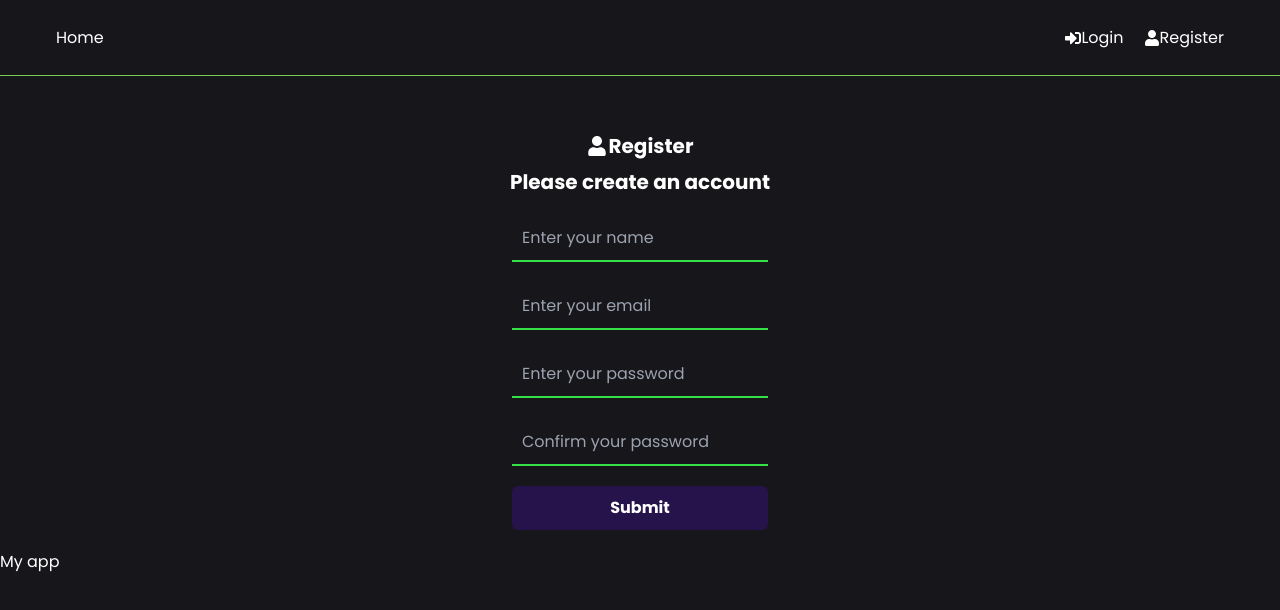
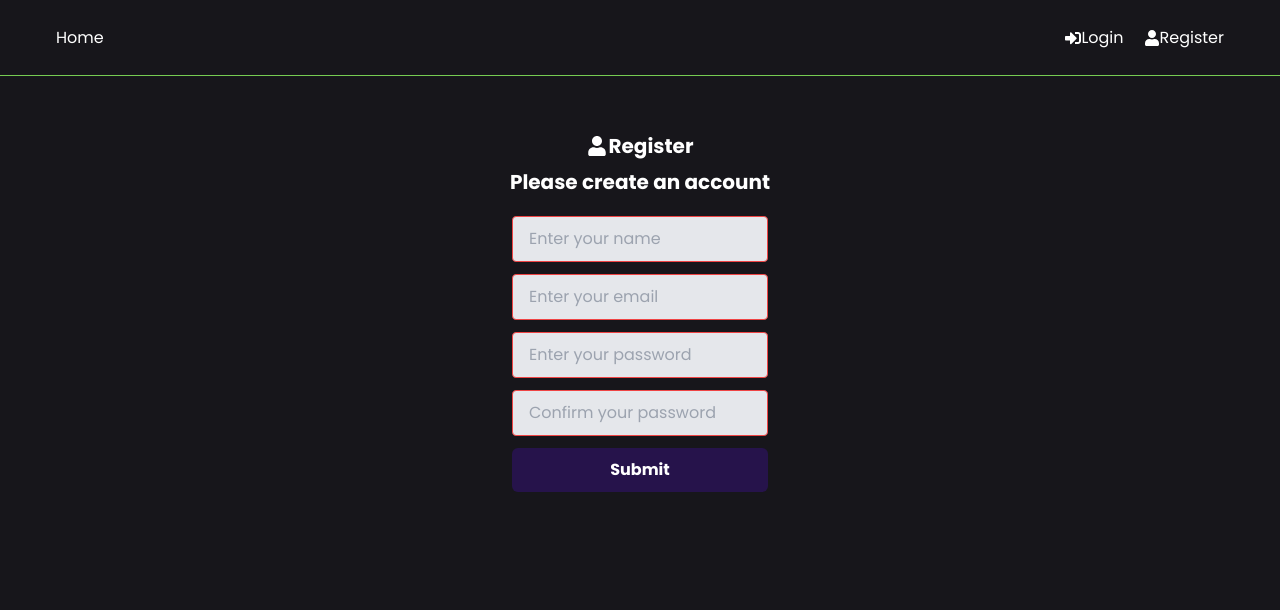
Before and after one commit to amboton1/torrent-collection, a React (Create React App) app in the folder frontend/: page /register in a window 1280 px wide. Shown: the top 610 px of the page. Built offline with nearby package versions, Linux system fonts and the light colour scheme.

Commit message:
Register form hookup

```diff
--- a/frontend/src/App.js
+++ b/frontend/src/App.js
@@ -1,6 +1,8 @@
 import { BrowserRouter as Router, Routes, Route } from 'react-router-dom';
 import Header from './components/Header';
 import Dashboard from './pages/Dashboard';
+import { ToastContainer } from 'react-toastify';
+import 'react-toastify/dist/ReactToastify.css';
 import Login from './pages/Login';
 import Register from './pages/Register';
 
@@ -16,8 +18,8 @@ function App() {
             <Route path='/register' element={<Register />} />
           </Routes>
         </div>
-        <h1>My app</h1>
       </Router>
+      <ToastContainer />
     </>
   );
 }
--- /dev/null
+++ b/frontend/src/components/Spinner.jsx
@@ -0,0 +1,9 @@
+const Spinner = () => {
+  return (
+    <svg role="status" class="inline mr-2 w-10 h-10 text-gray-200 animate-spin dark:text-gray-600 fill-blue-600" viewBox="0 0 100 101" fill="none" xmlns="http://www.w3.org/2000/svg">
+        <path d="M100 50.5908C100 78.2051 77.6142 100.591 50 100.591C22.3858 100.591 0 78.2051 0 50.5908C0 22.9766 22.3858 0.59082 50 0.59082C77.6142 0.59082 100 22.9766 100 50.5908ZM9.08144 50.5908C9.08144 73.1895 27.4013 91.5094 50 91.5094C72.5987 91.5094 90.9186 73.1895 90.9186 50.5908C90.9186 27.9921 72.5987 9.67226 50 9.67226C27.4013 9.67226 9.08144 27.9921 9.08144 50.5908Z" fill="currentColor"/>
+        <path d="M93.9676 39.0409C96.393 38.4038 97.8624 35.9116 97.0079 33.5539C95.2932 28.8227 92.871 24.3692 89.8167 20.348C85.8452 15.1192 80.8826 10.7238 75.2124 7.41289C69.5422 4.10194 63.2754 1.94025 56.7698 1.05124C51.7666 0.367541 46.6976 0.446843 41.7345 1.27873C39.2613 1.69328 37.813 4.19778 38.4501 6.62326C39.0873 9.04874 41.5694 10.4717 44.0505 10.1071C47.8511 9.54855 51.7191 9.52689 55.5402 10.0491C60.8642 10.7766 65.9928 12.5457 70.6331 15.2552C75.2735 17.9648 79.3347 21.5619 82.5849 25.841C84.9175 28.9121 86.7997 32.2913 88.1811 35.8758C89.083 38.2158 91.5421 39.6781 93.9676 39.0409Z" fill="currentFill"/>
+    </svg>
+  )
+}
+export default Spinner
--- a/frontend/src/features/auth/authSlice.js
+++ b/frontend/src/features/auth/authSlice.js
@@ -1,3 +1,5 @@
+/* eslint-disable no-unused-expressions */
+
 import { createSlice, createAsyncThunk } from "@reduxjs/toolkit";
 import authService from "./authService";
 
@@ -36,7 +38,7 @@ export const authSlice = createSlice({
             .addCase(register.pending, (state) => {
                 state.isLoading = true
             })
-            .addCase(register.fulfilled, (state, user) => {
+            .addCase(register.fulfilled, (state, action) => {
                 state.isLoading = false,
                 state.isSuccess = true,
                 state.user = action.payload
--- a/frontend/src/index.css
+++ b/frontend/src/index.css
@@ -16,11 +16,3 @@ body {
     background-color: #17161b;
     color: white;
 }
-
-input:-webkit-autofill,
-input:-webkit-autofill:hover,
-input:-webkit-autofill:focus,
-input:-webkit-autofill:active {
-    background-color: transparent;
-    -webkit-background-clip: text !important;
-}
--- a/frontend/src/pages/Register.jsx
+++ b/frontend/src/pages/Register.jsx
@@ -1,5 +1,10 @@
-import { useState } from "react"
+import { useEffect, useState } from "react"
+import { useSelector, useDispatch } from "react-redux"
+import { useNavigate } from 'react-router-dom'
+import { toast } from 'react-toastify'
 import { FaUser } from 'react-icons/fa'
+import { register, reset } from '../features/auth/authSlice'
+import Spinner from "../components/Spinner"
 
 const Register = () => {
   const [formData, setFormData] = useState({
@@ -11,6 +16,24 @@ const Register = () => {
 
   const {name, email, password, confirmedPassword} = formData;
 
+  const navigate = useNavigate();
+  const dispatch = useDispatch();
+
+  const { user, isLoading, isError, isSuccess, message } = useSelector((state) => state.auth);
+
+  useEffect(() => {
+    if (isError) {
+      toast.error(message)
+    }
+
+    if (isSuccess || user) {
+      navigate('/')
+    }
+
+    dispatch(reset())
+
+  }, [user, isError, isSuccess, message, isLoading, dispatch, navigate])
+
   const onChangeHandler = (event) => {
     setFormData((prevState) => ({
       ...prevState,
@@ -20,7 +43,22 @@ const Register = () => {
 
   const onSubmit = (e) => {
     e.preventDefault()
-    console.log(formData)
+
+    if (password !== confirmedPassword) {
+      toast.error('Passwords do not match');
+    } else {
+      const userData = {
+        name,
+        email,
+        password
+      }
+
+      dispatch(register(userData))
+    }
+  }
+
+  if (isLoading) {
+    return <Spinner />
   }
 
   return <>
@@ -34,16 +72,16 @@ const Register = () => {
     <section className="md:w-2/5 sm:w-full lg:w-1/5 m-0 mx-auto">
       <form autoComplete="off" onSubmit={onSubmit}>
         <div className="mb-2.5 form-group">
-          <input type="text" className="rounded-none border-0 border-b-2 mb-3 border-b-[#35df47] w-full p-2.5 bg-transparent	outline-0" name="name" id="name" onChange={onChangeHandler} value={name} placeholder="Enter your name" />
+          <input type="text" className="appearance-none block w-full bg-gray-200 text-gray-700 border border-red-500 rounded py-3 px-4 mb-3 leading-tight focus:outline-none focus:bg-white" name="name" id="name" onChange={onChangeHandler} value={name} placeholder="Enter your name" />
         </div>
         <div className="mb-2.5 form-group">
-          <input type="email" className="rounded-none border-0 border-b-2 mb-3 border-b-[#35df47] w-full p-2.5 bg-transparent	outline-0" name="email" autoComplete="off" id="email" onChange={onChangeHandler} value={email} placeholder="Enter your email" />
+          <input type="email" className="appearance-none block w-full bg-gray-200 text-gray-700 border border-red-500 rounded py-3 px-4 mb-3 leading-tight focus:outline-none focus:bg-white" name="email" autoComplete="off" id="email" onChange={onChangeHandler} value={email} placeholder="Enter your email" />
         </div>
         <div className="mb-2.5 form-group">
-          <input type="password" className="rounded-none border-0 border-b-2 mb-3 border-b-[#35df47] w-full p-2.5 bg-transparent	outline-0" name="password" autoComplete="off" id="password" onChange={onChangeHandler} value={password} placeholder="Enter your password" />
+          <input type="password" className="appearance-none block w-full bg-gray-200 text-gray-700 border border-red-500 rounded py-3 px-4 mb-3 leading-tight focus:outline-none focus:bg-white" name="password" autoComplete="off" id="password" onChange={onChangeHandler} value={password} placeholder="Enter your password" />
         </div>
         <div className="form-group">
-          <input type="password" className="rounded-none border-0 border-b-2 mb-3 border-b-[#35df47] w-full p-2.5 bg-transparent	outline-0" name="confirmedPassword" id="confirmedPassword" onChange={onChangeHandler} value={confirmedPassword} placeholder="Confirm your password" />
+          <input type="password" className="appearance-none block w-full bg-gray-200 text-gray-700 border border-red-500 rounded py-3 px-4 mb-3 leading-tight focus:outline-none focus:bg-white" name="confirmedPassword" id="confirmedPassword" onChange={onChangeHandler} value={confirmedPassword} placeholder="Confirm your password" />
         </div>
         <div className="form-group">
           <button type="submit" className="mt-2 flex items-center justify-center bg-[#26134b] py-2.5 px-5 font-bold rounded-md mb-5 w-full hover:scale-[0.98]">Submit</button>
```
